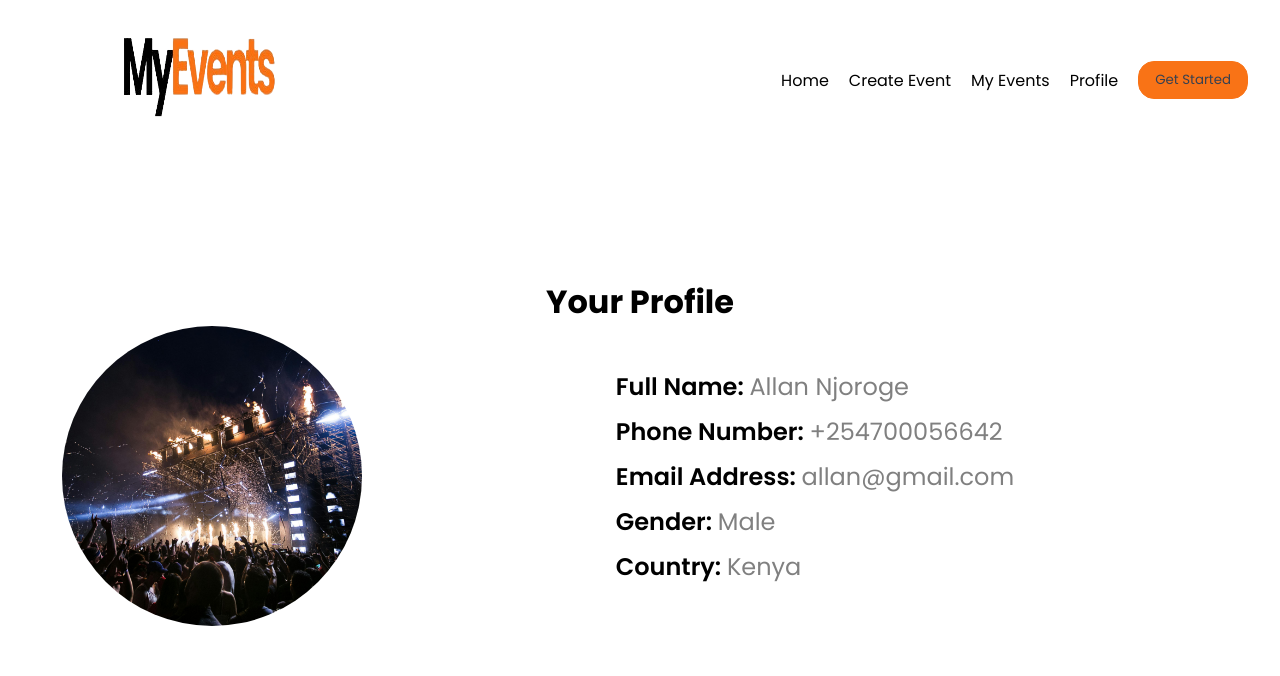
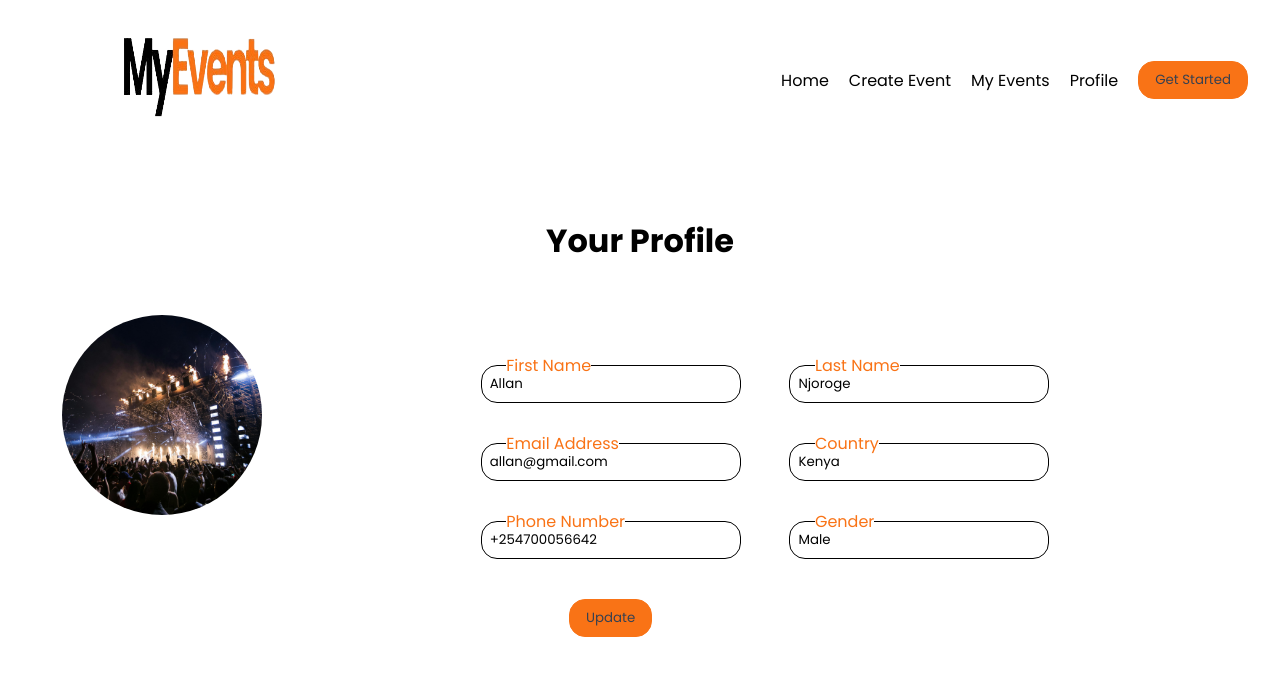
Before and after one commit to Allan-njoroge/MyEvents, a React (Vite) app in the folder frontend/: page /profile in a window 1280 px wide. Shown: the top 676 px of the page. Built offline with nearby package versions, Linux system fonts and the light colour scheme.

Commit message:
Updated the profile pages

```diff
--- a/frontend/src/pages/profile/Profile.css
+++ b/frontend/src/pages/profile/Profile.css
@@ -1,16 +1,21 @@
 .profile-section{
     margin: auto;
 }
+.info-section{
+    margin-top: 50px;
+}
 .profile-img-container{
-    width: 300px;
-    height: 300px;
+    width: 200px;
+    height: 200px;
     border-radius: 50%;
     overflow: hidden;
     position: relative;
     cursor: pointer;
+    margin: auto;
 }
 .profile-img{
     width: 100%;
+    margin: auto;
     height: 100%;
     background-position: center;
     object-fit: cover;
@@ -42,19 +47,42 @@
     gap: 50px;
 }
 .profile-text-section{
+    gap: 40px;
+    display: grid;
+    grid-template-columns: repeat(2, 1fr);
+}
+.single-input{
+    position: relative;
+}
+.input-label{
+    position: absolute;
+    left: 30px;
+    top: -12px;
+    font-size: 1rem;
+}
+.sbt-btn-container{
     display: flex;
-    gap: 10px;
-    flex-direction: column;
-    flex: start;
-    text-align: left;
-    margin: auto;
+    width: 100%;
+    justify-content: center;
+    height: full;
+    align-items: center;
 }
-.h3{
-    font-weight: 600;
-    font-size: 1.5rem;
-    text-align: left;
+.profile-input{
+    width: 90%;
 }
-.h3 span{
-    font-weight: 400;
-    color: gray;
+@media only screen and (max-width: 768px) {
+    .info-section{
+        display: grid;
+        gap: 50px;
+    }
 }
+@media only screen and (max-width: 500px) {
+    .info-section{
+       width: 100%;
+    }
+    .profile-text-section{
+        gap: 40px;
+        grid-template-columns: repeat(1, 1fr);
+        width: 100%;
+    }
+}
--- a/frontend/src/pages/profile/Profile.jsx
+++ b/frontend/src/pages/profile/Profile.jsx
@@ -4,11 +4,12 @@ import { CiCamera } from "react-icons/ci";
 
 const Profile = () => {
   const profileInfo = [
-    { name: "Full Name", value: "Allan Njoroge" },
+    { name: "First Name", value: "Allan" },
+    { name: "Last Name", value: "Njoroge" },
+    { name: "Email Address", value: "allan@gmail.com" },
+    { name: "Country", value: "Kenya" },
     { name: "Phone Number", value: "+254700056642" },
-    { name: "Email Address", value: "allan@gmail.com" },
     { name: "Gender", value: "Male" },
-    { name: "Country", value: "Kenya" },
   ];
 
   return (
@@ -25,13 +26,17 @@ const Profile = () => {
             </div>
           </div>
           {/*--text info section*/}
-          <div className="profile-text-section">
+          <form className="profile-text-section">
             {profileInfo.map((item, index) => (
-              <h3 key={index} className="h3">
-                {item.name}: <span>{item.value}</span>
-              </h3>
+              <div className="single-input">
+                <label htmlFor='' className='input-label'>{item.name}</label>
+                <input type="text" value={item.value} className="profile-input" />
+              </div>
             ))}
-          </div>
+            <div className="sbt-btn-container">
+              <button type="submit" className="pry-btn sbt-btn">Update</button>
+            </div>
+          </form>
         </div>
       </div>
     </div>
```
